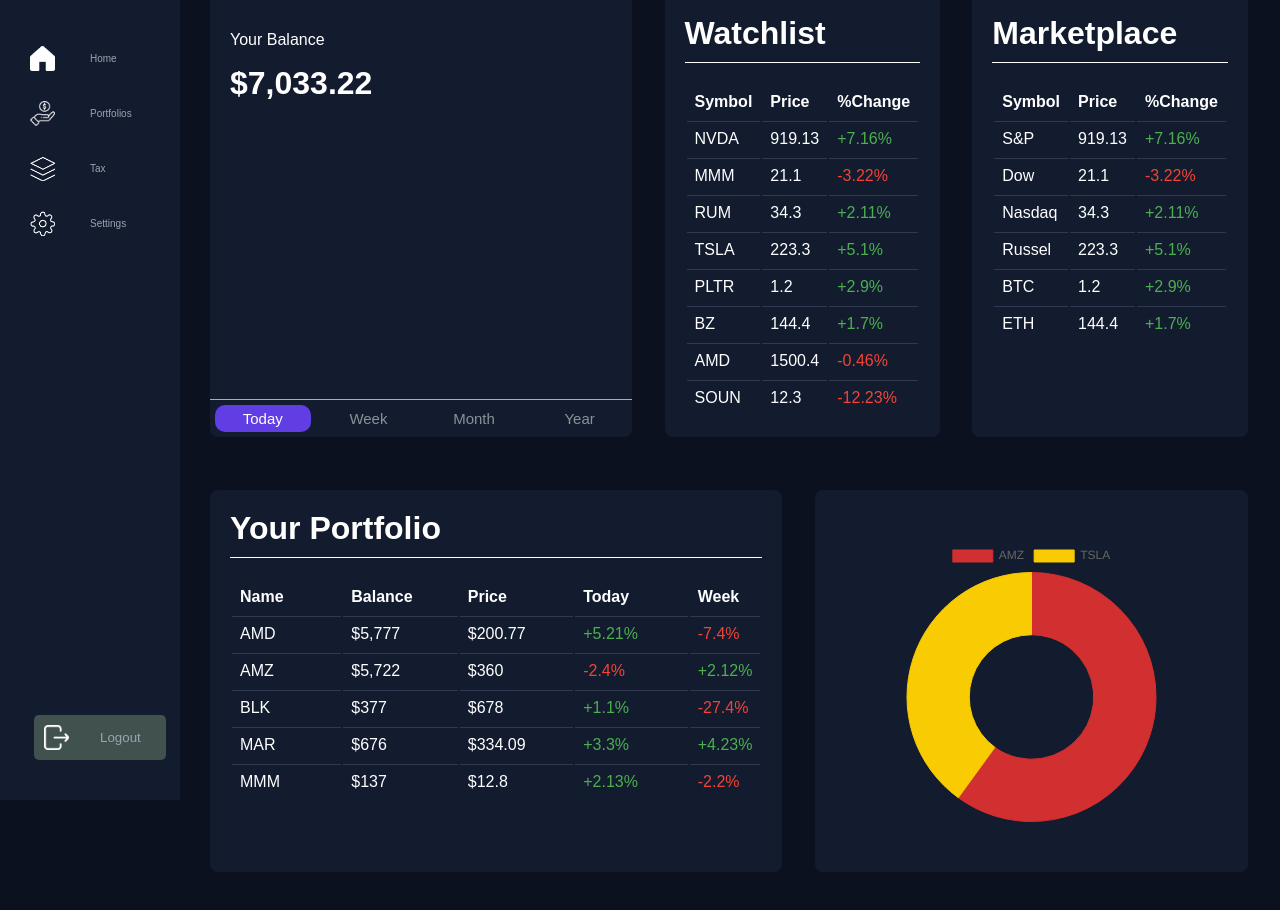
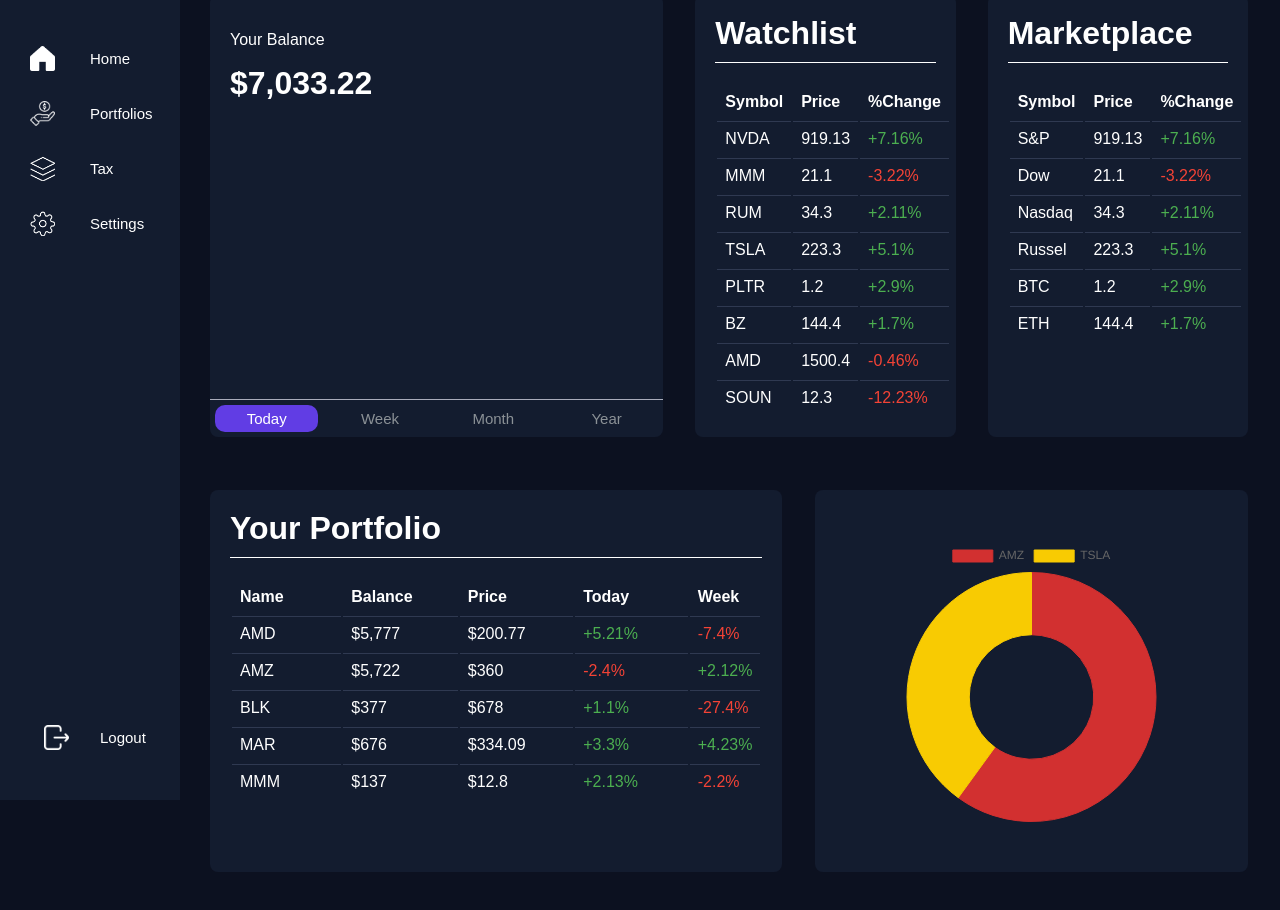
Before and after one commit to guyreuveni33/PortfoliWise, a React (Create React App) app in the folder React/: page /dashboard in a window 1280 px wide. Shown: the top 910 px of the page. Built offline with nearby package versions, Linux system fonts and the light colour scheme; sample sign-in values are in the browser's storage.

Commit message:
adjusted font in screen and logout button. trying to make screen resize work

```diff
--- a/React/src/home-screen.css
+++ b/React/src/home-screen.css
@@ -48,6 +48,7 @@
     align-items: flex-start;
     justify-content: space-between; /* Ensures sections are spaced out evenly */
     margin-left: 180px;
+    overflow: hidden;
 }
 
 .graphs {
@@ -55,6 +56,7 @@
     display: flex;
     flex-wrap: wrap;
     justify-content: space-between; /* Ensures that graphs are spaced evenly */
+    overflow: hidden;
 }
 
 .section {
@@ -65,6 +67,7 @@
     margin-right: 3%;
     max-height: 30%;
     flex: 1 1 auto; /* Adds flexibility to section sizing */
+    overflow: auto;
 }
 
 .watchlist-table, .market-table, .portfolio-table {
@@ -120,11 +123,11 @@
 }
 
 .time-filters {
-    display: flex;  /* Using flexbox */
+    display: flex; /* Using flexbox */
     position: absolute;
     bottom: 0;
     left: 0;
-    width: 100%;  /* Ensures the container takes full width */
+    width: 100%; /* Ensures the container takes full width */
     padding: 0;
     margin: 0;
 }
@@ -140,7 +143,7 @@
 }
 
 .time-filters button {
-    flex-grow: 1;  /* Each button grows to fill the space */
+    flex-grow: 1; /* Each button grows to fill the space */
     text-align: center;
     background: none;
     border: none;
@@ -148,8 +151,8 @@
     border-radius: 10px;
     cursor: pointer;
     padding: 5px 15px;
-    margin: 0;  /* Remove any default margins */
-    box-sizing: border-box;  /* Crucial for including padding and borders */
+    margin: 0; /* Remove any default margins */
+    box-sizing: border-box; /* Crucial for including padding and borders */
     font-size: 15px;
     transition: background-color 0.3s, color 0.3s;
 }
@@ -240,6 +243,8 @@
 
 ul#a li .text {
     margin-left: 10px; /* Adjust as needed */
+    font-size: 15px;
+    color: white;
 }
 
 /* Sidebar logout button */
@@ -252,6 +257,12 @@
     left: 20px;
     display: flex;
     align-items: center;
+    background: transparent;
+}
+
+button .text {
+    color: white;
+    font-size: 15px;
 }
 
 .logout .text {
```
